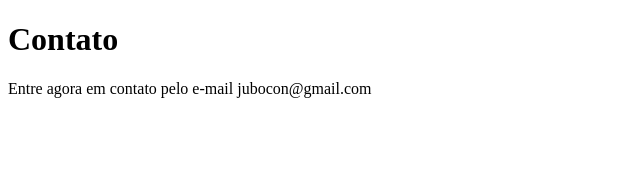
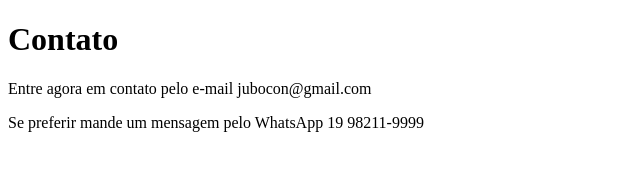
Before and after one commit to jubocon/sistema-de-cadastro, a plain HTML site: page contato.html in a window 1280 px wide. Shown: the whole page, without its empty margins (0-640 px from the left). Drawn offline with Linux system fonts and the light colour scheme.

Commit message:
add número do whatsapp

```diff
--- a/contato.html
+++ b/contato.html
@@ -8,5 +8,6 @@
 <body>
     <h1>Contato</h1>
     <p>Entre agora em contato pelo e-mail jubocon@gmail.com</p>
+    <p>Se preferir mande um mensagem pelo WhatsApp 19 98211-9999</p>
 </body>
 </html>
```
